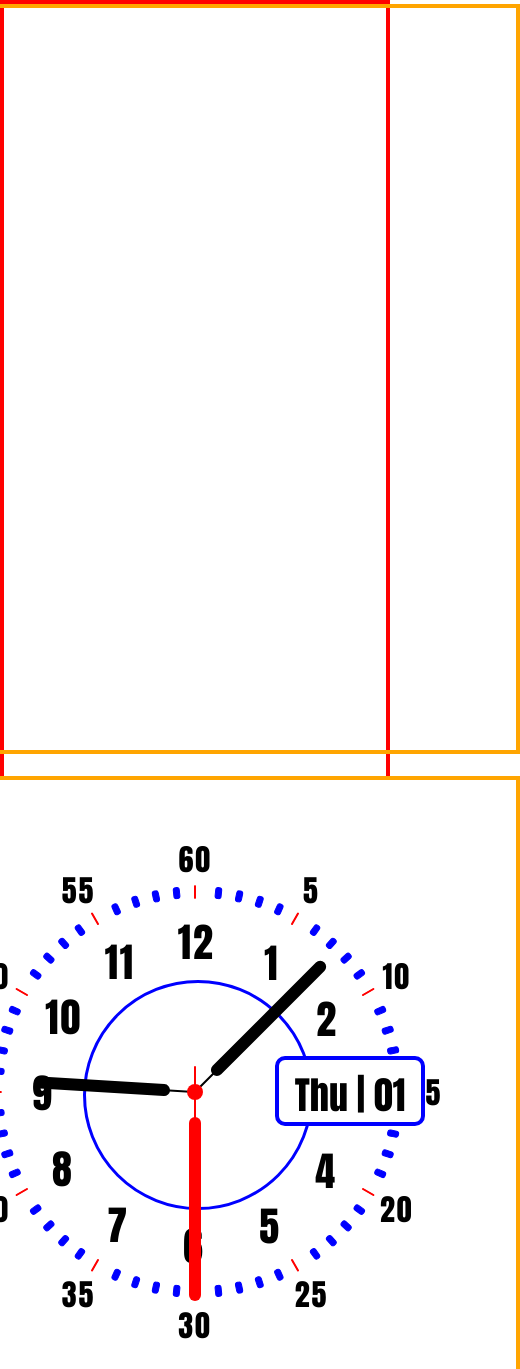
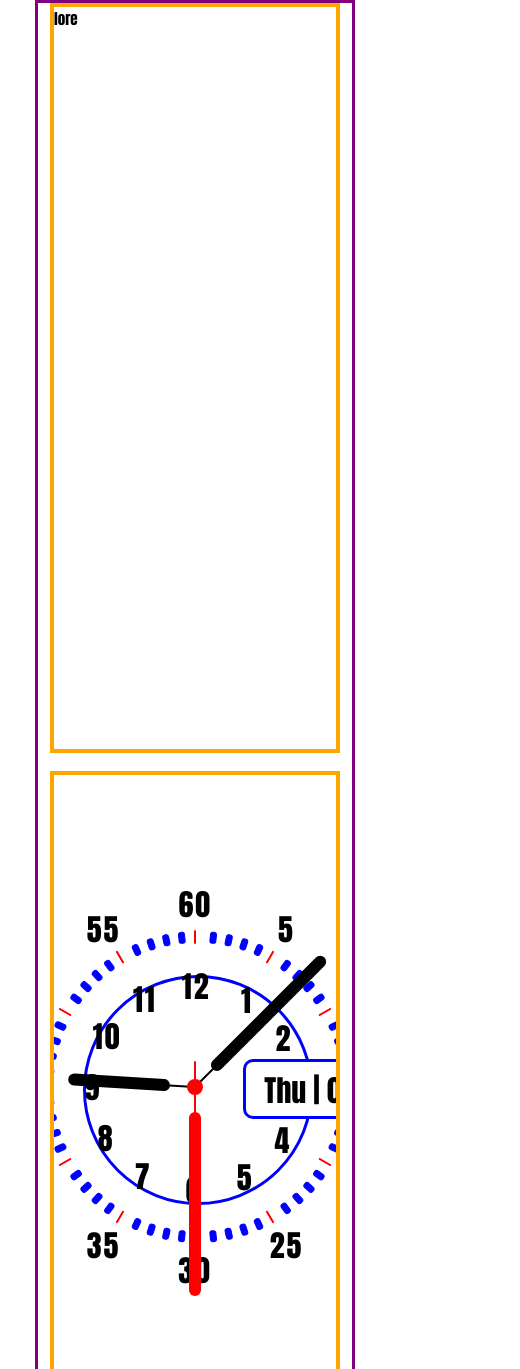
Before and after one commit to AnderEsteves/relojoaria-oclock, a plain HTML site: page index.html in a window 390 px wide. Shown: the top 1369 px of the page, 520 px wide, since content can reach past the window. Drawn offline with Linux system fonts and the light colour scheme.

Commit message:
creating-responsive-mode-clock-part-3

```diff
--- a/css/main.css
+++ b/css/main.css
@@ -26,7 +26,7 @@ body {
   padding-left: 0.5rem;
   padding-right: 0.5rem;
 
-  border: 3px solid pink;
+  border: 3px solid purple;
 }
 
 .center {
@@ -39,7 +39,7 @@ body {
   justify-content: space-around;
   background-color: rgb(255, 255, 255);
 
-  border: 4px solid red;
+  /* border: 4px solid red; */
   /* background-color: black; */
 }
 
@@ -343,7 +343,7 @@ body {
     justify-content: space-around;
     background-color: rgb(255, 255, 255);
 
-    border: 4px solid red;
+    /* border: 4px solid red; */
     /* background-color: black; */
   }
 }
@@ -376,6 +376,49 @@ body {
 
 @media (max-width: 768px) {
   .flex {
-    max-width: 425px;
+    max-width: 640px;
+  }
+
+  .information{
+    width: 600px;
+    height: 750px;
+  }
+
+  .clockContainer{
+    width: 600px;
+    height: 750px;
   }
 }
+
+
+@media (max-width: 640px) {
+  .flex {
+    max-width: 475px;
+  }
+
+  .information{
+    width: 455px;
+    height: 750px;
+  }
+
+  .clockContainer{
+    width: 455px;
+    height: 750px;
+  }
+}
+
+@media (max-width: 475px) {
+  .flex {
+    max-width: 320px;
+  }
+
+  .information{
+    width: 290px;
+    height: 750px;
+  }
+
+  .clockContainer{
+    width: 290px;
+    height: 750px;
+  }
+}
--- a/js/main.js
+++ b/js/main.js
@@ -38,7 +38,11 @@ const engine = {
 
   larguraTela: window.innerWidth,
 
+  dateClock: document.getElementById("date"),
+
   fontSize: "1rem", // Define o tamanho inicial da fonte
+
+  fontSizeOutside: "1rem",
 
   changeDarkButton: function () {
     let textInside = document.querySelectorAll(".textInside");
@@ -395,6 +399,9 @@ const engine = {
 
   checkScreenWidth: function () {
     if (this.larguraTela <= 1536) {
+
+
+
       //tamanho relogio
       this.originalTranslateY = -200;
       this.updateMarcadoresTranslateY();
@@ -422,7 +429,49 @@ const engine = {
         text.style.top = "calc(300% - 7px)";
         text.style.left = "calc(50% - 24px)";
       });
-    } else {
+
+      //borderDate
+      this.borderDate.style.top = "43%";
+      this.borderDate.style.left = "62%";
+      this.borderDate.style.border = "3px solid blue";
+      this.borderDate.style.width = "13rem";
+      this.borderDate.style.height = "6rem";
+
+      //date
+      this.dateClock.style.fontSize = "3rem";
+
+      //cronometro
+      this.chronoDisplay.style.fontSize = "3rem";
+
+      //ponteiros
+      this.hourHand.style.height = "124px";
+
+    }
+
+    if (this.larguraTela <= 640) {
+
+
+      //tamanho relogio
+      this.originalTranslateY = -150;
+      this.updateMarcadoresTranslateY();
+
+
+      //borderDate
+      this.borderDate.style.top = "43%";
+      this.borderDate.style.left = "62%";
+      this.borderDate.style.border = "3px solid blue";
+      this.borderDate.style.width = "13rem";
+      this.borderDate.style.height = "6rem";
+
+      //textoDentro
+      this.fontSize = "3rem";
+
+      //textoFora
+      this.fontSizeOutside = "0.1rem";
+
+    }
+
+    else {
       //tamanho relogio
       this.originalTranslateY = -250;
       this.updateMarcadoresTranslateY();
@@ -442,7 +491,7 @@ const engine = {
       //textoDentro
       this.fontSize = "5rem";
 
-      // marcador.big > textOutside
+      // marcador.big > textInside
       let textInsideElements = document.querySelectorAll(
         ".marcador.big > .textInside"
       );
@@ -450,6 +499,25 @@ const engine = {
         text.style.top = "calc(350% - 7px)";
         text.style.left = "calc(50% - 28px)";
       });
+
+      //borderDate
+      this.borderDate.style.top = "41%";
+      this.borderDate.style.left = "70%";
+      this.borderDate.style.border = "4px solid blue";
+      this.borderDate.style.width = "15rem";
+      this.borderDate.style.height = "7rem";
+
+      //date
+      this.dateClock.style.fontSize = "3.8rem";
+
+      //cronometro
+      this.chronoDisplay.style.fontSize = "3.8rem";
+
+      //ponteiros
+      this.hourHand.style.height = "158px";
+
+      //textoFora
+      this.fontSizeOutside = "3rem";
     }
 
     // Alterar o tamanho da fonte textInside
@@ -458,13 +526,20 @@ const engine = {
       text.style.fontSize = this.fontSize;
     });
 
+    // Alterar o tamanho da fonte textOutside
+    let textoFora = document.querySelectorAll(".marcador.big > .textOutside");
+    textoFora.forEach((text) => {
+      text.style.fontSizeOutside = this.fontSizeOutside;
+    });
+
     this.updateMarcadoresTranslateY();
   },
 
-  handleResize: function () {
+  screenSize: function () {
     // Atualiza a propriedade larguraTela ao lidar com o evento resize
     this.larguraTela = window.innerWidth;
 
+    console.log(this.larguraTela);
     // Chama a função de verificação de largura de tela
     this.checkScreenWidth();
   },
@@ -482,7 +557,7 @@ const engine = {
     });
 
     // Adiciona um event listener para o evento resize
-    window.addEventListener("resize", () => this.handleResize());
+    window.addEventListener("resize", () => this.screenSize());
   },
 };
 
```
